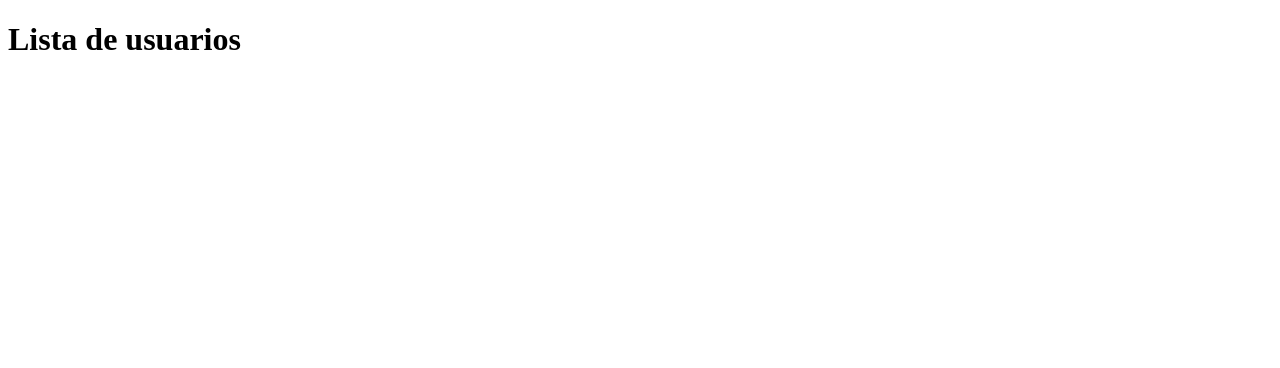
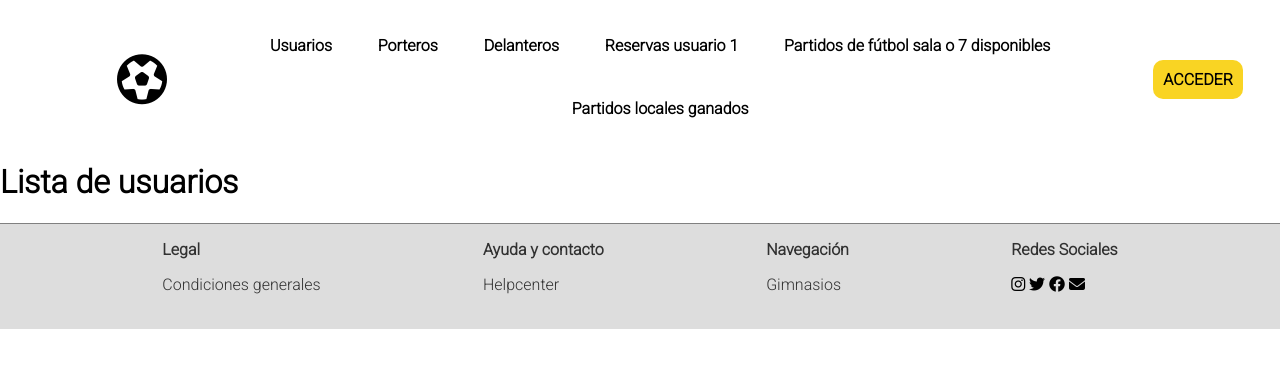
Before and after one commit to maguerrerob/ProyectoDAW, a Django app: page /usuario_por_posicion/1 in a window 1280 px wide. Shown: the top 368 px of the page. Run offline with Django 3.2, Linux system fonts and the light colour scheme; data that the repository does not hold is empty.

Commit message:
templates

```diff
--- /dev/null
+++ b/appFutbol/static/css/principalita.css
@@ -0,0 +1,112 @@
+body{
+    font-family: 'Roboto', sans-serif;
+    margin: 0px;
+}
+
+menu{
+    display: flex;
+    flex-wrap: nowrap;
+    justify-content: space-evenly;
+    font-weight: bold;
+    align-items: center;
+    position: sticky;
+    left: 0;
+    top: 0;
+    width: 100%;
+    background-color: white;
+}
+
+menu > i{
+    font-size: 50px;
+}
+
+menu > div > div{
+    font-size: 18px;
+}
+
+.acceder{
+    padding: 10px;
+    background-color: #f9d423;
+    color: black;
+    text-decoration: none;
+    border-radius: 10px;
+}
+
+.topbar{
+    display: flex;
+    flex-basis: 65%;
+    justify-content: space-evenly;
+    flex-wrap: wrap;
+}
+
+.topbar > a{
+    padding: 20px;
+    color: black;
+    border-bottom: solid 4px white;
+    text-decoration: none;
+}
+
+.topbar > a:hover{
+    color: rgb(224, 204, 72);
+    border-bottom: solid 2px rgb(224, 204, 72);
+    background-color: whitesmoke;
+}
+
+.login{
+    position: relative;
+}
+
+.login:hover > .submenu{
+    display: block;
+    animation: elementoFijo 5s; /* Duración de 3 segundos */
+}
+
+.submenu{
+    position: absolute;
+    display: none;
+    padding: 10px;
+    border: solid 1px black;
+    background-color: whitesmoke;
+    border-radius: 15px;
+    width: 200px;
+    height: 100px;
+    top: 30px;
+    left: -80%;
+}
+
+.submenu > form{
+    top: 5%;
+    left: 10%;
+    border: none;
+}
+
+.submenu > a{
+    text-decoration: none;
+    font-size: 14px;
+}
+
+
+
+
+
+
+footer{
+    background-color: rgb(221, 221, 221);
+    display: flex;
+    justify-content: space-evenly;
+    border-top: solid gray 1px;
+    padding-bottom: 35px;
+    margin-top: 20px;
+    bottom: 0;
+    left: 0;
+    width: 100%;
+}
+
+footer > div > a{
+    text-decoration: none;
+    color: rgb(49, 49, 49);
+}
+
+footer > div > p{
+    color: rgb(49, 49, 49);
+}
--- /dev/null
+++ b/appFutbol/templates/footer.html
@@ -0,0 +1,21 @@
+<footer>
+    <div class="legal">
+        <p><strong>Legal</strong></p>
+        <a href="">Condiciones generales</a>
+    </div>
+    <div class="Ayuda">
+        <p><strong>Ayuda y contacto</strong></p>
+        <a href="">Helpcenter</a>
+    </div>
+    <div class="Navegacion">
+        <p><strong>Navegación</strong></p>
+        <a href="">Gimnasios</a>
+    </div>
+    <div class="RRSS">
+        <p><strong>Redes Sociales</strong></p>
+        <i class="fa-brands fa-instagram"></i>
+        <i class="fa-brands fa-twitter"></i>
+        <i class="fa-brands fa-facebook"></i>
+        <i class="fa-solid fa-envelope"></i>
+    </div>
+</footer>
--- /dev/null
+++ b/appFutbol/templates/menu.html
@@ -0,0 +1,24 @@
+<menu>
+    <i class="fa-sharp fa-regular fa-futbol"></i>
+
+        <div class="topbar">
+            <a href="{% url 'lista_usuarios' %}">Usuarios</a>
+            <a href="{% url 'buscar_usuario' 'GOA' %}">Porteros</a>
+            <a href="{% url 'buscar_usuario' 'STR' %}">Delanteros</a>
+            <a href="{% url 'reservas_usuario' 1 %}">Reservas usuario 1</a>
+            <a href="{% url 'futbol_sala_siete' %}">Partidos de fútbol sala o 7 disponibles</a>
+            <a href="{% url 'ganados_locales' %}">Partidos locales ganados</a>
+        </div>
+
+        <div class="login">
+            <a class="acceder" href="">ACCEDER</a>
+            <div class="submenu">
+                <form action="" method="post">
+                    <input type="text" placeholder="Usuario"><br>
+                    <input type="password" placeholder="Contraseña"><br>
+                    <input type="submit">
+                </form>
+                <a href="">Registrarse</a>
+            </div>
+        </div>
+</menu>
--- /dev/null
+++ b/appFutbol/templates/principal.html
@@ -0,0 +1,27 @@
+{% load static %}
+<!DOCTYPE html>
+<html lang="en">
+<head>
+    <meta charset="UTF-8">
+    <meta name="viewport" content="width=device-width, initial-scale=1.0">
+    <title>Mi app</title>
+    <link rel="stylesheet" href="{% static 'css/principalita.css' %}">
+    <link rel="stylesheet" href="https://cdnjs.cloudflare.com/ajax/libs/font-awesome/6.4.2/css/all.min.css" integrity="sha512-z3gLpd7yknf1YoNbCzqRKc4qyor8gaKU1qmn+CShxbuBusANI9QpRohGBreCFkKxLhei6S9CQXFEbbKuqLg0DA==" crossorigin="anonymous" referrerpolicy="no-referrer" />
+    <style>@import url('https://fonts.googleapis.com/css2?family=Roboto:wght@300&display=swap');</style>
+    <style>@import url('https://fonts.googleapis.com/css2?family=Anton&display=swap');</style>
+</head>
+</head>
+<body>
+    {% include "menu.html" %}
+
+    {% block cabecera %}
+    {% endblock %}
+
+    {% block contenido %}
+    {% endblock %}
+
+
+
+    {% include "footer.html" %}
+</body>
+</html>
--- a/appFutbol/templates/usuarios/usuario_posicion.html
+++ b/appFutbol/templates/usuarios/usuario_posicion.html
@@ -1,12 +1,9 @@
-<!DOCTYPE html>
-<html lang="en">
-<head>
-    <meta charset="UTF-8">
-    <meta name="viewport" content="width=device-width, initial-scale=1.0">
-    <title>Filtro de usuarios</title>
-</head>
-<body>
+{% extends "principal.html" %}
+{% block cabecera %}
     <h1>Lista de usuarios</h1>
+{% endblock %}
+
+{% block contenido %}
     {% for usuario in usuarios %}
         <ul>
             <li>
@@ -16,9 +13,9 @@
                 <p>Nivel: {{ usuario.nivel }}</p>
                 <p>Teléfono: {{ usuario.telefono }}</p>
                 <p>Descripción: {{ usuario.datos_usuario.descripcion }}</p>
-                <p>Posicion: {{ usuario.datos_usuario.get_posicion_display }}</p>
+                <p>Posicion: <strong>{{ usuario.datos_usuario.get_posicion_display }}</strong></p>
                 <p>Ubicación: {{ usuario.datos_usuario.ubicacion }}</p>
-                <h3>Posts creados del usuario</h3>
+                <h4>Posts creados del usuario</h4>
                 {% for post in usuario.creador_post.all %}
                     <ul>
                         <li>
@@ -28,21 +25,20 @@
                 {% empty %}
                 <p>Lo siento el usuario no ha creado ningún post.</p>
                 {% endfor %}
-                <h3>Reservas realizadas del usuario</h3>
-                {% for res in usuario.creador_reserva.all %}
+                <h4>Reservas realizadas del usuario</h4>
                     <ul>
                         <li>
-                            <p>Estado: {{ res.estado }}</p>
-                            <p>Tipo: {{ res.tipo }}</p>
-                            <p>Número de jugadores: {{ res.n_jugadores }}</p>
-                            <p>Campo reservado: {{ res.campo_reservado.nombre }}</p>
+                            {% for res in usuario.creador_reserva.all %}
+                                <p>Estado: {{ res.estado }}</p>
+                                <p>Tipo: {{ res.tipo }}</p>
+                                <p>Número de jugadores: {{ res.n_jugadores }}</p>
+                                <p>Campo reservado: {{ res.campo_reservado.nombre }}</p>
+                            {% empty %}
+                                <p>Lo siento el usuario no ha hecho ninguna reserva.</p>
+                            {% endfor %}
                         </li>
                     </ul>
-                {% empty %}
-                <p>Lo siento el usuario no ha hecho ninguna reserva.</p>
-                {% endfor %}
             </li>
         </ul>
     {% endfor %}
-</body>
-</html>
+{% endblock %}
--- a/appFutbol/views.py
+++ b/appFutbol/views.py
@@ -72,7 +72,7 @@ def ganados_locales(request):
 
 def futbol_sala_siete(request):
     QSpartidos = Partido.objects.prefetch_related("usuarios_jugadores").select_related("reserva_partido")
-    partidos = QSpartidos.filter(Q(estilo = 5) | Q(estilo = 7)).all()
+    partidos = (QSpartidos.filter(Q(estilo = 5) | Q(estilo = 7))).filter(reserva_partido__estado="A").all()
     return render(request, "partidos/sala_o_siete.html", {"partidos":partidos})
 
 #10. Muestra los datos de los 3 usuarios con más nivel
```
Also changed, not shown: appFutbol/templates/copia_index.html (added, +16 -0 lines), appFutbol/templates/index.html (+14 -27 lines), appFutbol/templates/partidos/sala_o_siete.html (+11 -16 lines), appFutbol/templates/reservas/reservas_usuarios.html (+6 -10 lines), appFutbol/templates/usuarios/lista.html (+6 -10 lines), appFutbol/static/img/logo.png (added).
